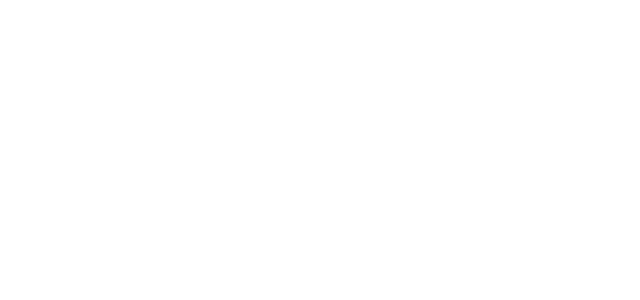
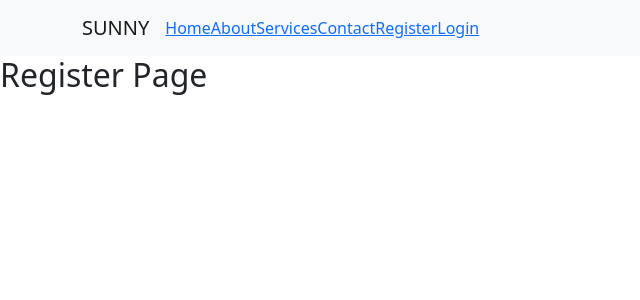
Before and after one commit to rathaur08/portfolio-admin-panel-mern, a React (Vite) app in the folder client/: page /register in a window 1280 px wide. Before the commit this address had no page. Shown: the top 300 px of the page, without its empty margins (0-640 px from the left). Built offline with nearby package versions, Linux system fonts and the light colour scheme.

Commit message:
Create Update Building Navbar with React | Open Page without Reloading | added bootstrap link and New Pages addeds

```diff
--- a/client/index.html
+++ b/client/index.html
@@ -6,10 +6,19 @@
   <link rel="icon" type="image/svg+xml" href="/vite.svg" />
   <meta name="viewport" content="width=device-width, initial-scale=1.0" />
   <title>Portfolio Admin Panel Mern</title>
+  <link href="https://cdn.jsdelivr.net/npm/bootstrap@5.2.3/dist/css/bootstrap.min.css" rel="stylesheet"
+    integrity="sha384-rbsA2VBKQhggwzxH7pPCaAqO46MgnOM80zW1RWuH61DGLwZJEdK2Kadq2F9CUG65" crossorigin="anonymous">
 </head>
 
 <body>
   <div id="root"></div>
+
+  <script src="https://cdn.jsdelivr.net/npm/@popperjs/core@2.11.6/dist/umd/popper.min.js"
+    integrity="sha384-oBqDVmMz9ATKxIep9tiCxS/Z9fNfEXiDAYTujMAeBAsjFuCZSmKbSSUnQlmh/jp3"
+    crossorigin="anonymous"></script>
+  <script src="https://cdn.jsdelivr.net/npm/bootstrap@5.2.3/dist/js/bootstrap.min.js"
+    integrity="sha384-cuYeSxntonz0PPNlHhBs68uyIAVpIIOZZ5JqeqvYYIcEL727kskC66kF92t6Xl2V"
+    crossorigin="anonymous"></script>
   <script type="module" src="/src/main.jsx"></script>
 </body>
 
--- a/client/src/App.jsx
+++ b/client/src/App.jsx
@@ -2,14 +2,25 @@
 import { BrowserRouter, Route, Routes } from "react-router-dom";
 import Home from './pages/Home';
 import AboutUs from './pages/AboutUs';
+import Navbar from './components/Navbar';
+import ContactUs from './pages/ContactUs';
+import Services from './pages/Services';
+import Register from './pages/Register';
+import Login from './pages/Login';
 
 const App = () => {
   return (
     <>
       <BrowserRouter>
+        <Navbar />
         <Routes>
           <Route path="/" element={<Home />} />
           <Route path="/about-us" element={<AboutUs />} />
+          <Route path="/services" element={<Services />} />
+          <Route path="/contact-us" element={<ContactUs />} />
+          <Route path="/register" element={<Register />} />
+          <Route path="/login" element={<Login />} />
+          <Route path="/*" />
         </Routes>
       </BrowserRouter>
     </>
--- /dev/null
+++ b/client/src/components/Navbar.jsx
@@ -0,0 +1,43 @@
+import React from 'react'
+import { NavLink } from 'react-router-dom'
+
+const Navbar = () => {
+  return (
+    <>
+      <header>
+        <nav class="navbar navbar-expand-lg bg-light">
+          <div class="container">
+            <a class="navbar-brand" href="/">SUNNY</a>
+            <button class="navbar-toggler" type="button" data-bs-toggle="collapse" data-bs-target="#navbarSupportedContent" aria-controls="navbarSupportedContent" aria-expanded="false" aria-label="Toggle navigation">
+              <span class="navbar-toggler-icon"></span>
+            </button>
+            <div class="collapse navbar-collapse" id="navbarSupportedContent">
+              <ul class="navbar-nav me-auto mb-2 mb-lg-0">
+                <li class="nav-item">
+                  <NavLink class="nav-link active" aria-current="page" to="/">Home</NavLink>
+                </li>
+                <li class="nav-item">
+                  <NavLink class="nav-link" to="/about-us">About</NavLink>
+                </li>
+                <li class="nav-item">
+                  <NavLink class="nav-link" to="/services">Services</NavLink>
+                </li>
+                <li class="nav-item">
+                  <NavLink class="nav-link" to="/contact-us">Contact</NavLink>
+                </li>
+                <li class="nav-item">
+                  <NavLink class="nav-link" to="/register">Register</NavLink>
+                </li>
+                <li class="nav-item">
+                  <NavLink class="nav-link" to="/login">Login</NavLink>
+                </li>
+              </ul>
+            </div>
+          </div>
+        </nav>
+      </header>
+    </>
+  )
+}
+
+export default Navbar
--- /dev/null
+++ b/client/src/pages/ContactUs.jsx
@@ -0,0 +1,13 @@
+import React from 'react'
+
+const ContactUs = () => {
+  return (
+    <>
+      <div>
+        <h2>ContactUs</h2>
+      </div>
+    </>
+  )
+}
+
+export default ContactUs
--- /dev/null
+++ b/client/src/pages/Login.jsx
@@ -0,0 +1,11 @@
+import React from 'react'
+
+const Login = () => {
+  return (
+    <>
+      <h1>Login</h1>
+    </>
+  )
+}
+
+export default Login
--- /dev/null
+++ b/client/src/pages/Register.jsx
@@ -0,0 +1,13 @@
+import React from 'react'
+
+const Register = () => {
+  return (
+    <>
+      <div>
+        <h2>Register Page</h2>
+      </div>
+    </>
+  )
+}
+
+export default Register
--- /dev/null
+++ b/client/src/pages/Services.jsx
@@ -0,0 +1,11 @@
+import React from 'react'
+
+const Services = () => {
+  return (
+    <>
+      <h2>Services</h2>
+    </>
+  )
+}
+
+export default Services
```
